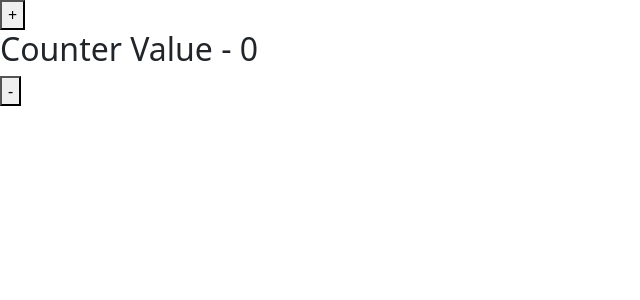
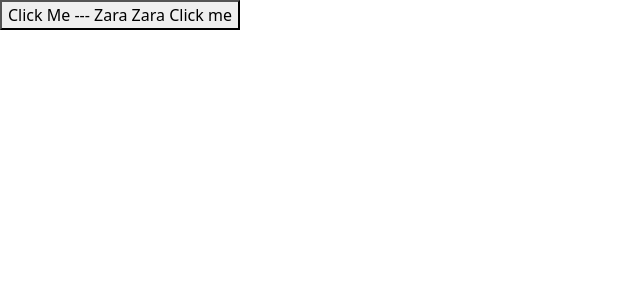
Before and after one commit to codewithghani/react-fundamentals, a React (Vite) app: page / in a window 1280 px wide. Shown: the top 300 px of the page, without its empty margins (0-640 px from the left). Built offline with nearby package versions, Linux system fonts and the light colour scheme.

Commit message:
Event handling in Functional & class comoponents

```diff
--- a/src/App.tsx
+++ b/src/App.tsx
@@ -1,10 +1,11 @@
 import "./App.css";
-import Counter from "./components/Counter";
+import ClassClick from "./components/ClassClick";
+import FunctionClick from "./components/FunctionClick";
 
 function App() {
   return (
     <div>
-      <Counter />
+      <ClassClick />
     </div>
   );
 }
--- /dev/null
+++ b/src/components/ClassClick.tsx
@@ -0,0 +1,18 @@
+import { Component } from "react";
+
+class ClassClick extends Component {
+  handleClick() {
+    console.log("zara zara was clicked");
+  }
+  render() {
+    return (
+      <div>
+        <button onClick={this.handleClick} type="button">
+          Click Me --- Zara Zara Click me
+        </button>
+      </div>
+    );
+  }
+}
+
+export default ClassClick;
--- /dev/null
+++ b/src/components/FunctionClick.tsx
@@ -0,0 +1,12 @@
+function FunctionClick() {
+  const handleClick = () => {
+    console.log(" Btn was clicked");
+  };
+  return (
+    <div>
+      <button onClick={handleClick}>Click</button>
+    </div>
+  );
+}
+
+export default FunctionClick;
```
